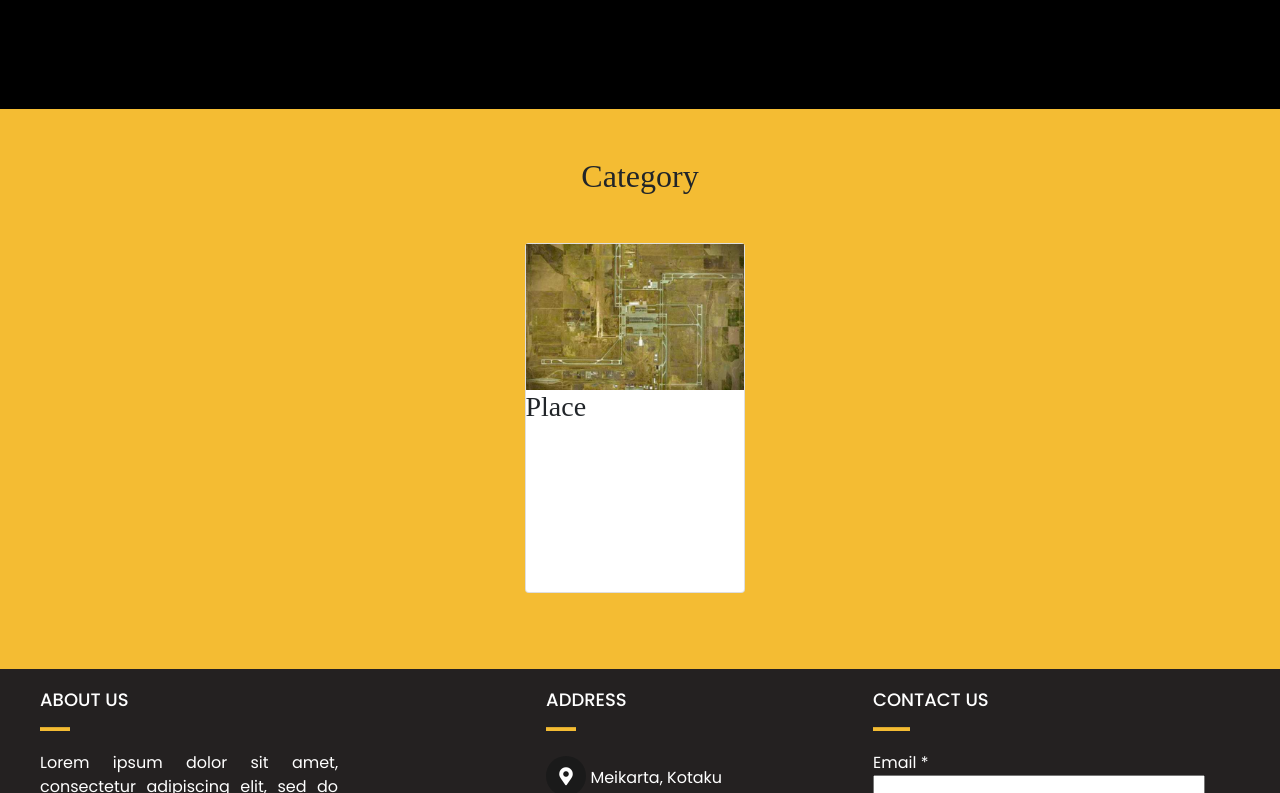
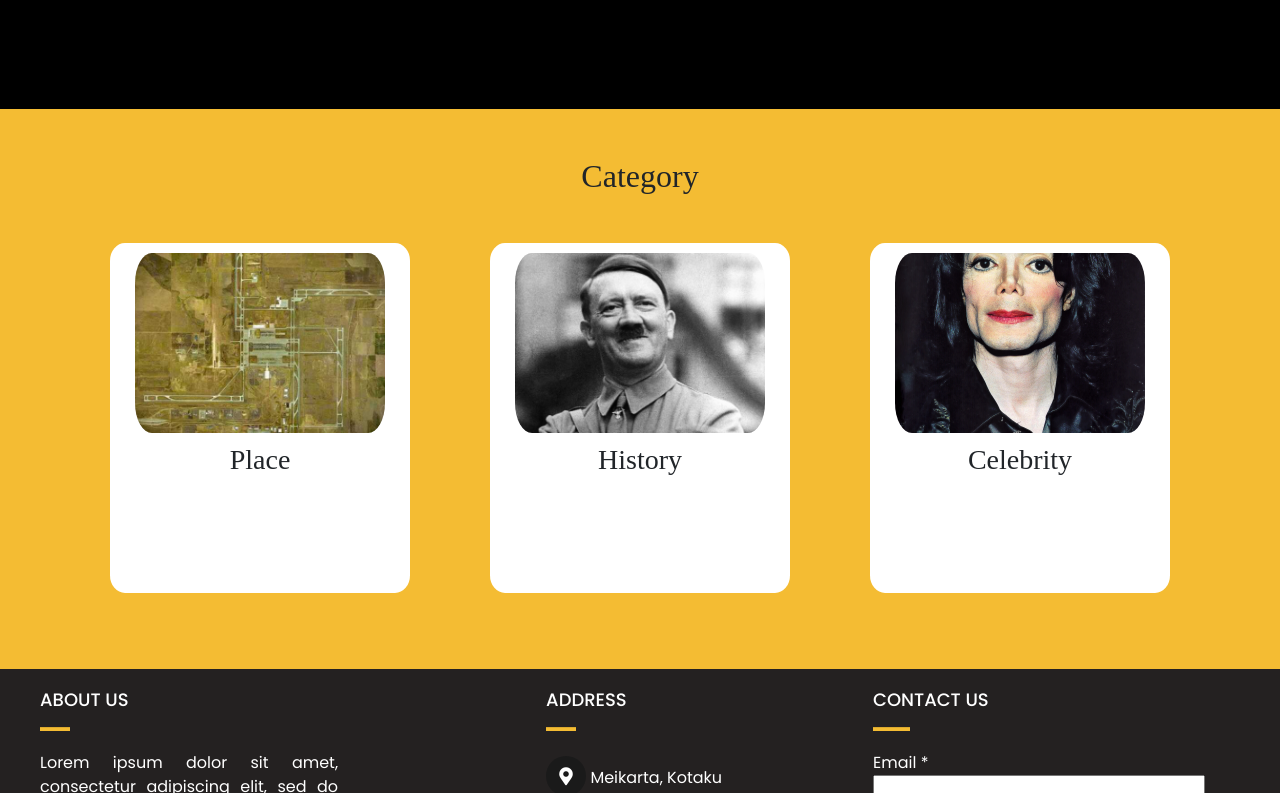
Before and after one commit to graceyudhaaa/IMK, a plain HTML site: page index.html in a window 1280 px wide. Shown: the part 602-1395 px from the top of the page. Drawn offline with nearby package versions, Linux system fonts and the light colour scheme.

Commit message:
fix bugs

```diff
--- a/csstekon/tekon.css
+++ b/csstekon/tekon.css
@@ -90,13 +90,20 @@ hr{
 	margin-top: 5%;
 }
 
-#category .container .row .card{
-	width: 220px;
+#category .container .row .cardd{
+	width: 300px;
 	height: 350px;
-	left: 17%;
+	/* left: 20%; */
+	/* top: 5%; */
+	/* display: flex; */
+	/* justify-content: center; */
+	/* align-content: center; */
+	/* margin:auto ; */
+	/* margin-left:100px; */
+	/* transform: translate(-20%, -5%); */
 }
 
-#category .container .row .card .card_inner{
+#category .container .row .cardd .card_inner{
 	width: 100%;
 	height: 100%;
 	transition: transform 1s;
@@ -105,37 +112,59 @@ hr{
 	position: relative;
 }
 
-#category .container .row .card .card_inner.is_flipped{
+#category .container .row .cardd .card_inner.is_flipped{
 	transform: rotate(180deg);
 
 }
 
-#category .container .row .card .card_inner .card_face{
+#category .container .row .cardd .card_inner .card_face{
 	position: absolute;
 	width: 100%;
 	height: 100%;
 	-webkit-backface-visibility: hidden;
 	backface-visibility: hidden;
 	overflow: hidden;
+	justify-content: center;
+	align-items: center;
+	text-align: center;
+	border-radius: 5%;
+}
+
+#category .container .row .cardd .card_inner .card_face.card_face--front img{
+	max-width: 90%;
+	max-height: 90%;
+	width: 300px;
+	height: 200px;
+	display: block;
+	margin-left: auto;
+	margin-right: auto;
+	padding: 10px;
+	border-radius: 10%/20%;
+	object-fit: cover;
 
 }
 
-#category .container .row .card .card_inner .card_face.card_face--front img{
-	max-width: 100%;
-	max-height: 100%;
+#category .container .row .cardd .card_inner .card_face.card_face--front{
+	display: flex;
+	align-items: center;
+	background: white;
+	justify-content: center;
 	display: block;
-
+	transform: perspective(560px) rotateY(0deg);
+	transition: transform .6s linear;
 }
 
-#category .container .row .card .card_inner .card_face.card_face--front{
-	display: flex;
-	align-items: center;
-	justify-content: center;
-	display: block;
+#category .container .row .cardd .card_inner .card_face.card_face--back{
+	transform: perspective(560px) rotateY(180deg);
+	background: white;
+	text-align: center;
+	transition: transform .6s linear;
 }
-
-#category .container .row .card .card_inner .card_face.card_face--back{
-	transform: rotateY(180deg);
+#category .container .row .cardd .card_inner:hover > .card_face.card_face--front{
+	transform: perspective(560px) rotateY(-180deg);
+}
+#category .container .row .cardd .card_inner:hover > .card_face.card_face--back{
+	transform: perspective(560px) rotateY(0deg);
 }
 
 /* #category .container .row .card{
--- a/index.html
+++ b/index.html
@@ -53,7 +53,7 @@
                          <p>I'M ATHEIS WHEN i’m HAPPY, THEN I'M
                             <br>
                         RELIGIOUS WHEN IT'S HARD.</p>
-                        <a href="show-more.html" class="btn btn-warning">Show More</a>
+                        <a href="pages/show-more.html" class="btn btn-warning">Show More</a>
                     </div>
                     <div class="col-sm-7">
                         <img src="img/jalan.jfif" height="445px" width="auto">
@@ -65,24 +65,52 @@
         <section id="category" class="py-5">
             <div class="container">
                     <h2 class="text-center mb-5"> Category </h2>
-                <div class="row">
+                <div class="row justify-content-center">
                     <!-- row card -->
-                     <div class="col-sm-4">
-                         <div class="card">
+                     <div class="col-4 d-flex mx-auto">
+                         <div class="cardd mx-auto">
                             <div class="card_inner">
                                 <div class="card_face card_face--front">
                                     <img src="img/bandaradenver.jpg" alt="">
                                     <h3>Place</h3>
                                 </div>
                                 <div class="card_face card_face--back">
-                                        <p>bruh</p>
+                                        <p class="text-dark">bruh</p>
                                 </div>
                             </div>
                          </div>
                      </div>
+
+                     <div class="col-4 d-flex mx-auto">
+                        <div class="cardd mx-auto">
+                           <div class="card_inner">
+                               <div class="card_face card_face--front">
+                                   <img src="img/hitler1.jfif" alt="">
+                                   <h3>History</h3>
+                               </div>
+                               <div class="card_face card_face--back">
+                                       <p class="text-dark">bruh</p>
+                               </div>
+                           </div>
+                        </div>
+                    </div>
+
+                    <div class="col-4 d-flex mx-auto">
+                        <div class="cardd mx-auto">
+                           <div class="card_inner">
+                               <div class="card_face card_face--front">
+                                   <img src="img/jackson.jfif" alt="">
+                                   <h3>Celebrity</h3>
+                               </div>
+                               <div class="card_face card_face--back">
+                                       <p class="text-dark">bruh</p>
+                               </div>
+                           </div>
+                        </div>
+                    </div>
                 </div>
-            </div>
-     </section>
+                </div>
+        </section>
 
 
      <!-- FOOTER -->
--- a/pages/show-more.html
+++ b/pages/show-more.html
@@ -125,7 +125,7 @@
 
     <script src="https://code.jquery.com/jquery-3.5.1.slim.min.js" integrity="sha384-DfXdz2htPH0lsSSs5nCTpuj/zy4C+OGpamoFVy38MVBnE+IbbVYUew+OrCXaRkfj" crossorigin="anonymous"></script>
     <script src="https://cdn.jsdelivr.net/npm/bootstrap@4.5.3/dist/js/bootstrap.bundle.min.js" integrity="sha384-ho+j7jyWK8fNQe+A12Hb8AhRq26LrZ/JpcUGGOn+Y7RsweNrtN/tE3MoK7ZeZDyx" crossorigin="anonymous"></script>
-    <script type="text/javascript" src="dropdown-showmore.js"></script>
-    <script type="text/javascript" src="tooltip.js"></script>
+    <script type="text/javascript" src="../js/dropdown-showmore.js"></script>
+    <script type="text/javascript" src="../js/tooltip.js"></script>
 </body>
 </html>
```
